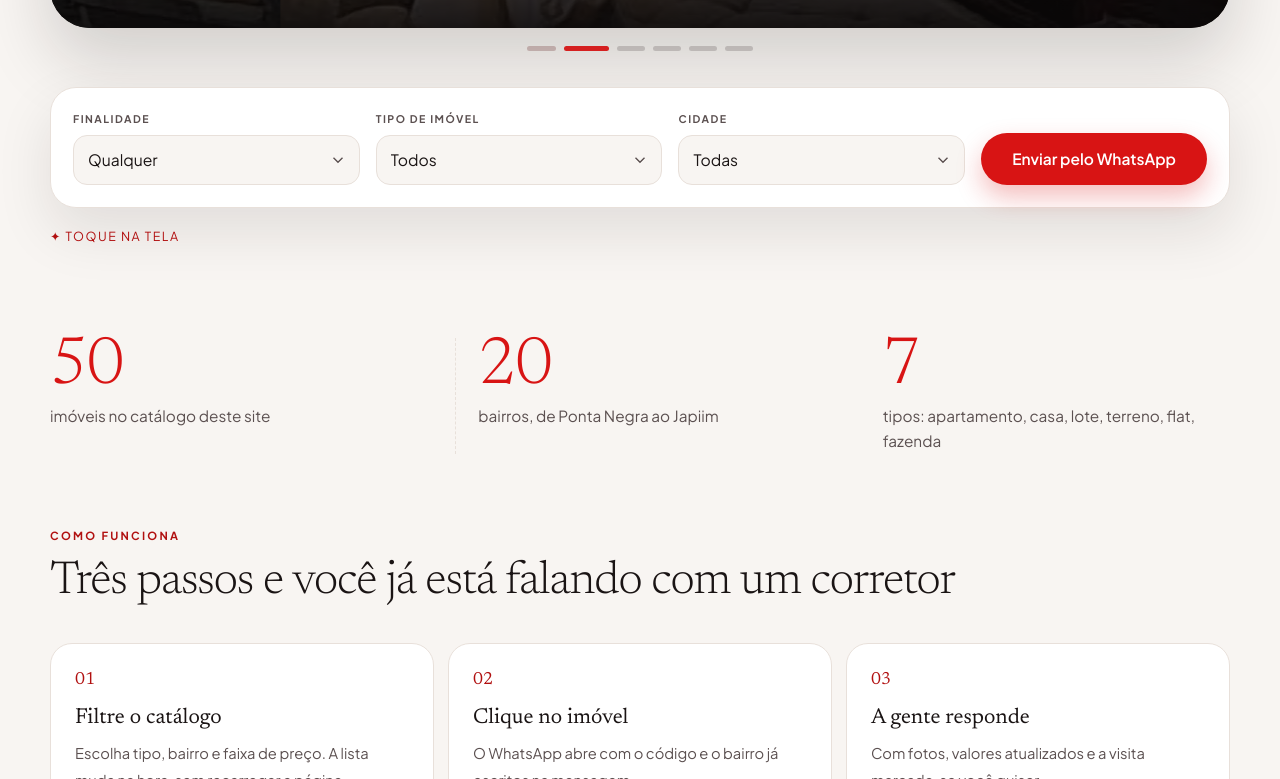
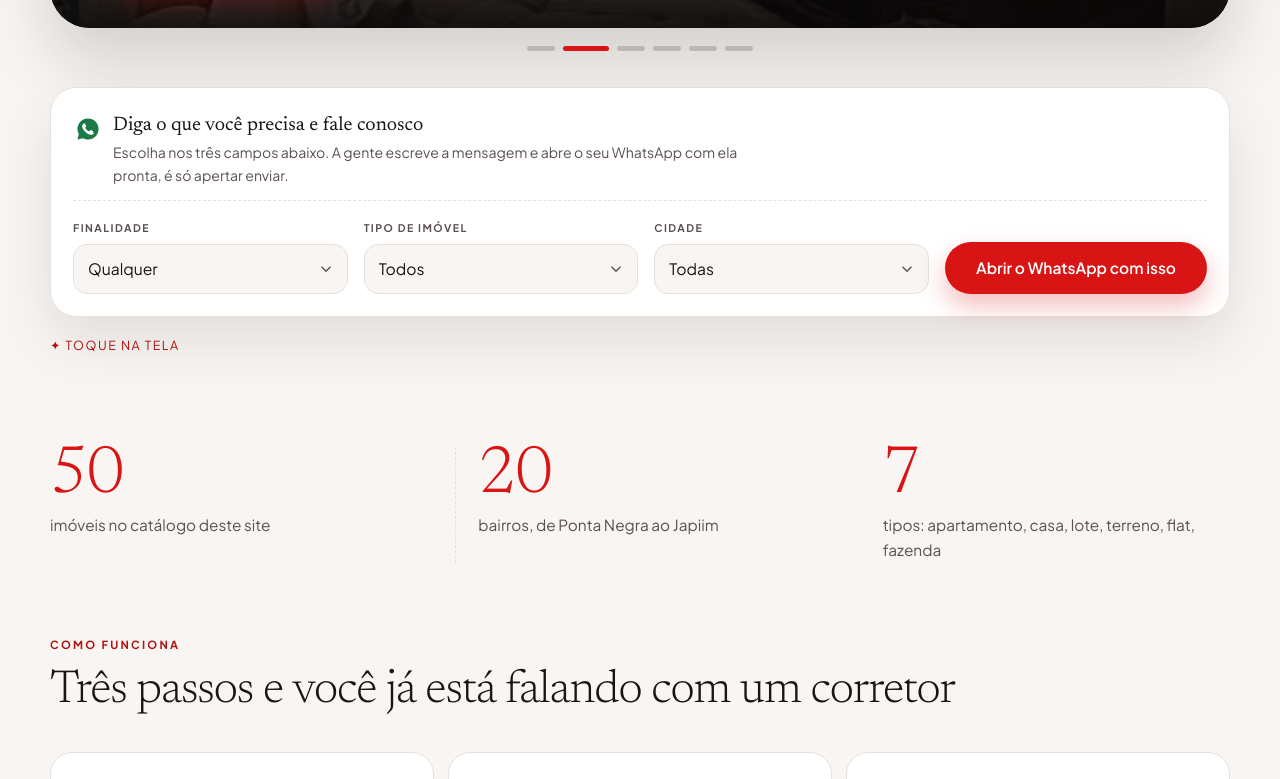
Before and after one commit to Benranha/lacerda-imoveis, a plain HTML site: page index.html in a window 1280 px wide. Shown: the part 1073-1852 px from the top of the page. Drawn offline with Linux system fonts and the light colour scheme.

Commit message:
Deixa claro que a busca vira mensagem de WhatsApp
Cabecalho dentro do formulario com icone do WhatsApp explicando que a
escolha dos tres campos monta a mensagem, e botao renomeado para
'Abrir o WhatsApp com isso'.

Co-Authored-By: Claude Opus 5 <noreply@anthropic.com>
Claude-Session: https://claude.ai/code/session_0173HvdohBbJeW66hqMfUtQt

```diff
--- a/css/estilo.css
+++ b/css/estilo.css
@@ -114,6 +114,10 @@ nav#menu a.pil:hover{background:var(--escuro);color:#fff}
  background-repeat:no-repeat;background-position:right 12px center;background-size:18px}
 .campo select:hover{border-color:var(--marca)}
 .busca .pil{width:100%}
+.busca-cab{display:flex;gap:12px;align-items:flex-start;padding:4px 2px 14px;border-bottom:1px dashed var(--borda);margin-bottom:4px}
+.busca-cab svg{width:26px;height:26px;flex:0 0 auto;fill:#1b7a45;margin-top:2px}
+.busca-cab strong{display:block;font-family:var(--fd);font-size:1.22rem;font-weight:400;line-height:1.2}
+.busca-cab span{display:block;color:var(--tinta-s);font-size:.88rem;margin-top:3px;max-width:62ch}
 
 /* numeros */
 .numeros{padding:var(--s5) 0 var(--s4)}
@@ -233,6 +237,7 @@ body.pronto [data-load="5"]{transition-delay:.4s}
  .n-g>div{flex-direction:column;gap:6px;border:0;padding:0 0 0 22px;border-left:1px dashed var(--borda)}
  .n-g>div:first-child{border-left:0;padding-left:0}
  .busca{grid-template-columns:repeat(2,1fr);padding:22px}
+ .busca-cab{grid-column:1/-1}
  .busca .pil{grid-column:1/-1}
  .grade{grid-template-columns:repeat(2,minmax(0,1fr))}
  .passos-n{grid-template-columns:repeat(auto-fit,minmax(min(240px,100%),1fr))}
@@ -252,6 +257,7 @@ body.pronto [data-load="5"]{transition-delay:.4s}
  .marca img{width:118px;height:83px}
  .topo{padding:var(--s6) 0 var(--s4)}
  .busca{grid-template-columns:repeat(3,minmax(0,1fr)) auto;align-items:end;gap:16px}
+ .busca-cab{grid-column:1/-1;margin-bottom:2px}
  .busca .pil{grid-column:auto;width:auto;padding:0 30px}
  .grade{grid-template-columns:repeat(4,minmax(0,1fr))}
  .filtros{grid-template-columns:repeat(5,1fr) auto}
--- a/index.html
+++ b/index.html
@@ -74,13 +74,18 @@
 
  <div class="wrap">
   <form id="busca" class="busca" data-load="5" aria-label="Busca rápida de imóveis">
+   <div class="busca-cab">
+    <svg viewBox="0 0 32 32" aria-hidden="true"><path d="M16 3C8.8 3 3 8.8 3 16c0 2.3.6 4.4 1.7 6.3L3 29l6.9-1.7c1.8 1 3.9 1.6 6.1 1.6 7.2 0 13-5.8 13-13S23.2 3 16 3zm7.4 18.3c-.3.9-1.8 1.7-2.5 1.8-.6.1-1.4.1-2.3-.2-.5-.2-1.2-.4-2.1-.8-3.6-1.6-6-5.2-6.2-5.5-.2-.3-1.5-2-1.5-3.8 0-1.8.9-2.7 1.3-3.1.3-.4.7-.4 1-.4h.7c.2 0 .5 0 .8.6.3.7.9 2.3 1 2.5.1.2.1.3 0 .5-.1.2-.2.4-.4.6l-.5.5c-.2.2-.3.3-.2.6.2.4 1 1.6 2 2.5 1.3 1.1 2.3 1.5 2.7 1.6.3.1.5.1.7-.1.2-.2.8-.9 1-1.2.2-.3.4-.2.7-.1.3.1 1.9.9 2.2 1.1.3.1.5.2.6.4.1.2.1 1-.2 1.9z"/></svg>
+    <div><strong>Diga o que você precisa e fale conosco</strong>
+     <span>Escolha nos três campos abaixo. A gente escreve a mensagem e abre o seu WhatsApp com ela pronta, é só apertar enviar.</span></div>
+   </div>
    <div class="campo"><label for="f">Finalidade</label>
     <select id="f" name="finalidade"><option value="">Qualquer</option><option>Venda</option><option>Locação</option><option>Temporada</option></select></div>
    <div class="campo"><label for="t">Tipo de imóvel</label>
     <select id="t" name="tipo"><option value="">Todos</option><option>Apartamento</option><option>Casa</option><option>Casa em condomínio</option><option>Terreno</option><option>Lote</option><option>Flat</option><option>Fazenda</option><option>Sala comercial</option><option>Galpão</option></select></div>
    <div class="campo"><label for="c">Cidade</label>
     <select id="c" name="cidade"><option value="">Todas</option><option>Manaus</option><option>Iranduba</option><option>Manacapuru</option><option>Autazes</option><option>Rio Preto da Eva</option></select></div>
-   <button class="pil forte" type="submit">Enviar pelo WhatsApp</button>
+   <button class="pil forte zap-bt" type="submit">Abrir o WhatsApp com isso</button>
   </form>
   <p class="dica" data-load="5"><span class="so-mouse">✦ mexa o mouse · clique e a planta se desenha</span><span class="so-toque">✦ toque na tela</span></p>
  </div>
```
